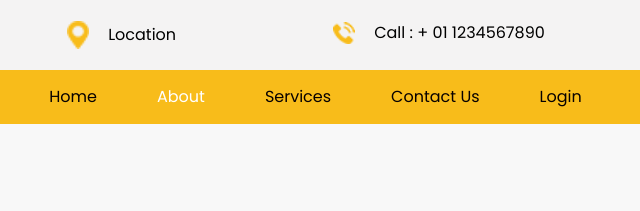
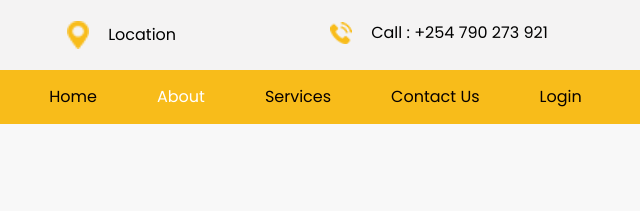
Before and after one commit to JamesMusembi/JaymayGYM, a plain HTML site: page about.html in a window 1280 px wide. Shown: the top 211 px of the page, 295-935 px from the left. Drawn offline with nearby package versions, Linux system fonts and the light colour scheme; a web font is replaced by a local one.

Commit message:
setting up about us

```diff
--- a/about.html
+++ b/about.html
@@ -53,7 +53,7 @@
               <li class="nav-item">
                 <a class="nav-link" href="service.html">
                   <img src="images/call.png" alt="" />
-                  <span>Call : + 01 1234567890</span>
+                  <span>Call : +254 790 273 921</span>
                 </a>
               </li>
               <li class="nav-item">
```
